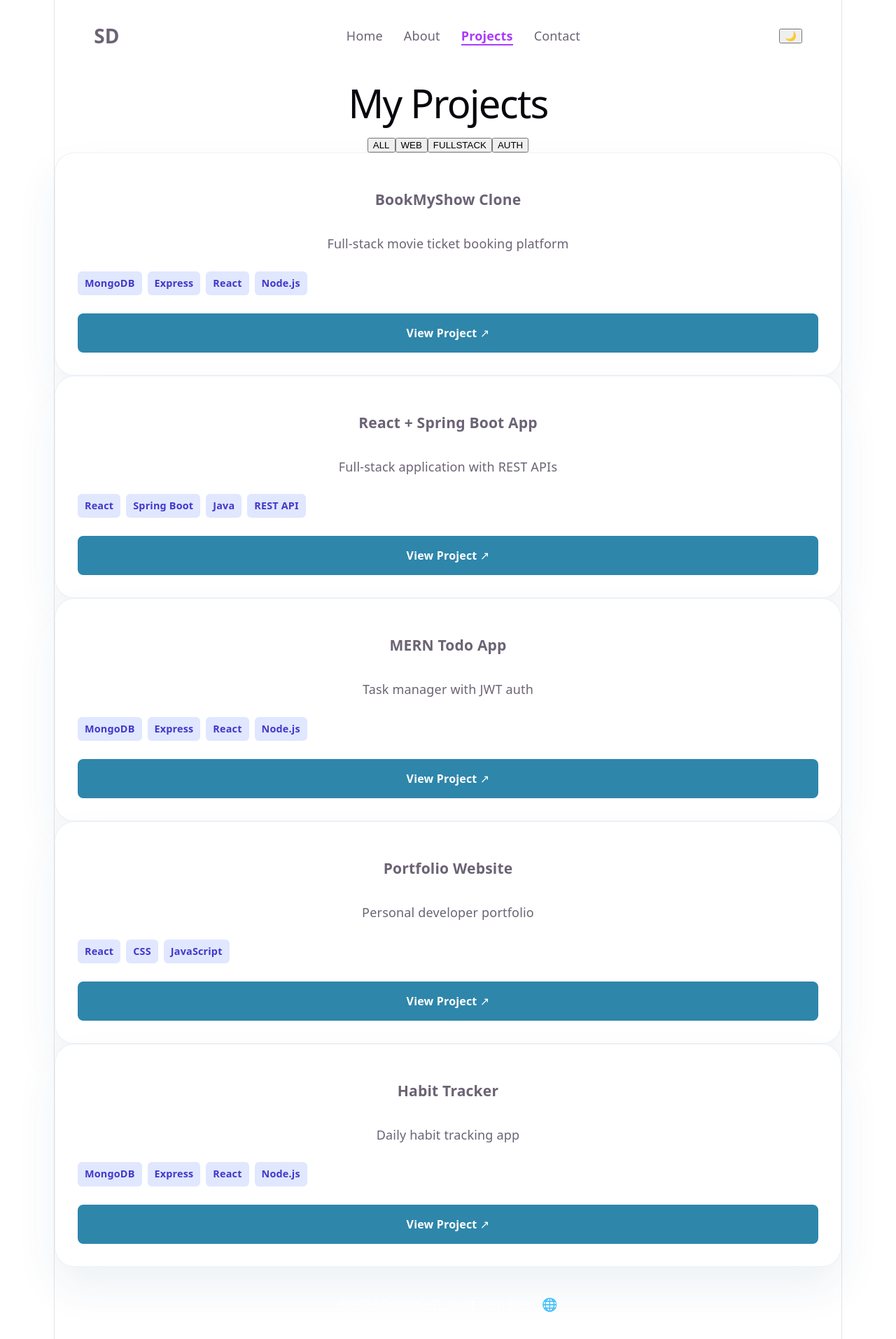
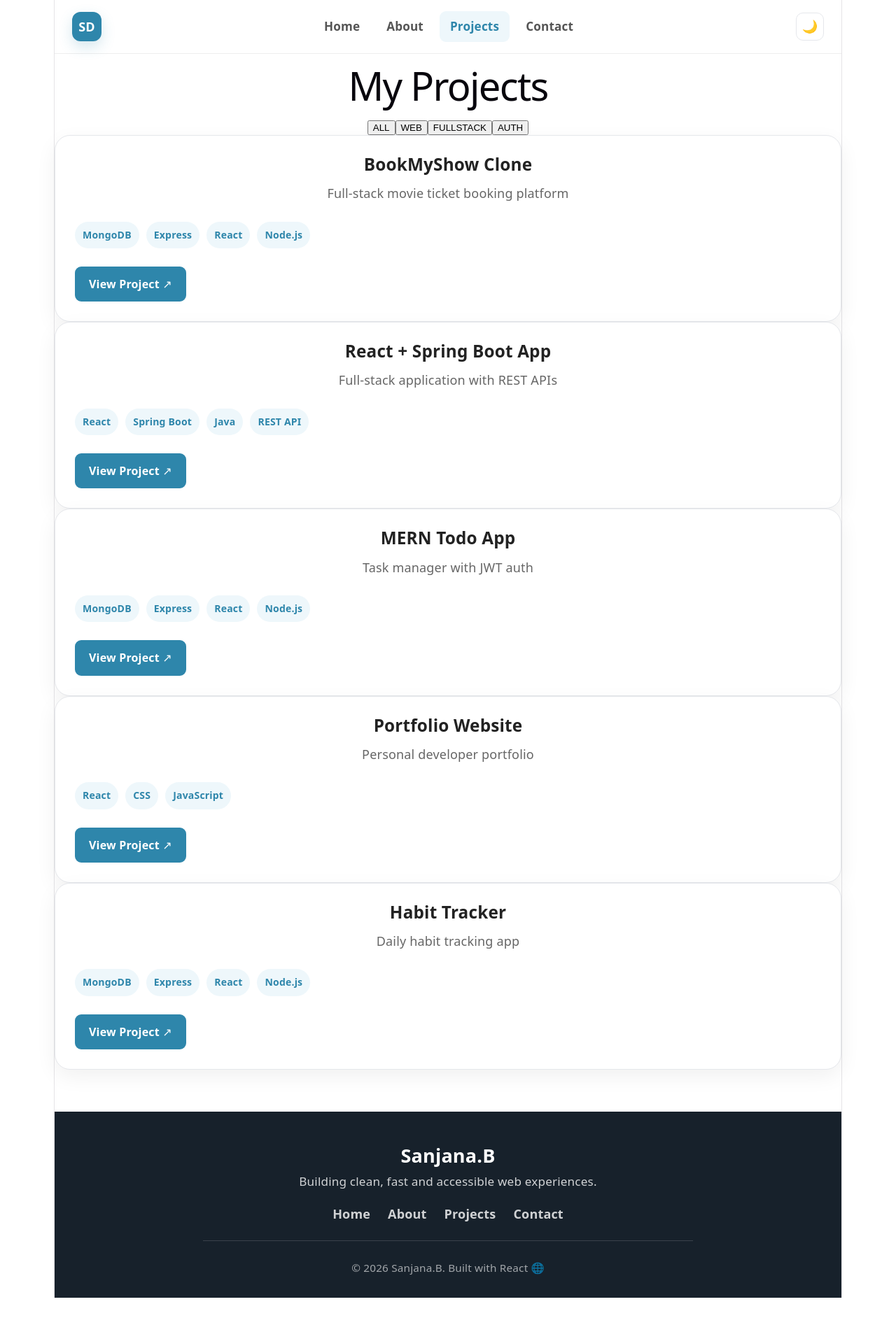
Before and after one commit to Sanjana-Deval/My-Portfolio, a React (Vite) app: page /projects in a window 1280 px wide. Shown: the top 1914 px of the page at 70% size. After the commit the page ends 1855 px from the top, so only its background shows below. Built offline with nearby package versions, Linux system fonts and the light colour scheme.

Commit message:
project commit

```diff
--- a/src/components/Footer/Footer.css
+++ b/src/components/Footer/Footer.css
@@ -1,7 +1,70 @@
+
 /* === FOOTER === */
-.site-footer{
-    background: var(--primary);
-    color: rgba(255, 255, 255, 0.8);
-    text-align: center;
-    padding: 40px 5%;
+
+.site-footer {
+  background: #17212b;
+  color: rgba(255, 255, 255, 0.8);
+  text-align: center;
+  padding: 50px 20px 30px;
+  margin-top: 60px;
 }
+
+.footer-content {
+  max-width: 900px;
+  margin: 0 auto;
+}
+
+.footer-logo {
+  font-size: 1.5rem;
+  font-weight: 800;
+  color: #ffffff;
+  margin-bottom: 10px;
+}
+
+.footer-text {
+  margin: 0 auto 20px;
+  max-width: 500px;
+  line-height: 1.6;
+  font-size: 0.95rem;
+}
+
+.footer-links {
+  display: flex;
+  justify-content: center;
+  gap: 25px;
+  margin: 20px 0;
+}
+
+.footer-links a {
+  color: rgba(255, 255, 255, 0.8);
+  text-decoration: none;
+  font-weight: 600;
+  transition: color 0.25s ease;
+}
+
+.footer-links a:hover {
+  color: #ffffff;
+}
+
+.footer-divider {
+  height: 1px;
+  background: rgba(255, 255, 255, 0.15);
+  margin: 25px auto;
+  max-width: 700px;
+}
+
+.footer-bottom {
+  font-size: 0.85rem;
+  color: rgba(255, 255, 255, 0.6);
+}
+
+@media (max-width: 600px) {
+  .site-footer {
+    padding: 40px 20px 25px;
+  }
+
+  .footer-links {
+    gap: 15px;
+    flex-wrap: wrap;
+  }
+}
--- a/src/components/Footer/Footer.jsx
+++ b/src/components/Footer/Footer.jsx
@@ -1,13 +1,40 @@
-import './Footer.css'
 
-function Footer(){
-    const year = new Date().getFullYear();
-    return(
-        <footer className='site-footer'>
-            <p>
-        &copy;{year} Sanjana.B. Built with React🌐
-    </p>
-        </footer>
-    )
+import { Link } from 'react-router-dom';
+import './Footer.css';
+
+function Footer() {
+  const year = new Date().getFullYear();
+
+  return (
+    <footer className="site-footer">
+
+      <div className="footer-content">
+
+        <div className="footer-logo">
+          Sanjana.B
+        </div>
+
+        <p className="footer-text">
+          Building clean, fast and accessible web experiences.
+        </p>
+
+        <div className="footer-links">
+          <Link to="/">Home</Link>
+          <Link to="/about">About</Link>
+          <Link to="/projects">Projects</Link>
+          <Link to="/contact">Contact</Link>
+        </div>
+
+        <div className="footer-divider"></div>
+
+        <div className="footer-bottom">
+          © {year} Sanjana.B. Built with React 🌐
+        </div>
+
+      </div>
+
+    </footer>
+  );
 }
-export default Footer; // We must export it so App.jsx can use it !
+
+export default Footer;
--- a/src/components/Navbar/Navbar.css
+++ b/src/components/Navbar/Navbar.css
@@ -1,81 +1,134 @@
-/* src/components/Navbar/Navbar.css */
 
 .site-header {
   position: sticky;
   top: 0;
   z-index: 1000;
-  background: var(--primary);
-  transition: background 0.3s ease, box-shadow 0.3s ease;
+  background: rgba(255, 255, 255, 0.92);
+  backdrop-filter: blur(12px);
+  border-bottom: 1px solid #eeeeee;
 }
 
 .navbar {
-  width: 100%;
-  box-sizing: border-box;
+  max-width: 1150px;
+  margin: 0 auto;
+  padding: 16px 25px;
+  display: flex;
+  align-items: center;
+  justify-content: space-between;
 }
 
-.navbar {
+/* Logo */
+
+.logo {
+  width: 42px;
+  height: 42px;
+  border-radius: 12px;
   display: flex;
-justify-content: space-between;
   align-items: center;
-padding: 20px 5%;
+  justify-content: center;
+  background: #2e86ab;
+  color: white;
+  font-weight: 800;
+  font-size: 1rem;
+  box-shadow: 0 8px 20px rgba(46, 134, 171, 0.2);
 }
 
-.logo {
-font-size: 28px;
-font-weight: bold;
-color: var(--white);
+/* Navigation */
+
+.nav-links {
+  display: flex;
+  align-items: center;
+  gap: 8px;
+  list-style: none;
+  margin: 0;
+  padding: 0;
 }
 
-.nav-links {
-list-style: none;
-display: flex;
-gap: 30px;
+.nav-links a {
+  display: block;
+  padding: 9px 15px;
+  border-radius: 9px;
+  color: #555;
+  text-decoration: none;
+  font-size: 0.95rem;
+  font-weight: 600;
+  transition: all 0.25s ease;
 }
 
-.nav-links li a {
-color: var(--white);
-text-decoration: none;
-font-weight: 500;
-transition: color 0.3s;
+.nav-links a:hover {
+  color: #2e86ab;
+  background: #eef7fb;
 }
 
-.nav-links li a:hover {
-color: var(--accent);
+.nav-links a.active {
+  color: #2e86ab;
+  background: #eef7fb;
 }
 
-.nav-links li a.active {
-color: var(--accent);
-font-weight: bold;
-border-bottom: 2px solid var(--accent);
+/* Theme button */
+
+.theme-toggle {
+  width: 40px;
+  height: 40px;
+  border: 1px solid #e5e7eb;
+  border-radius: 10px;
+  background: #ffffff;
+  cursor: pointer;
+  font-size: 1rem;
+  transition: transform 0.2s ease, box-shadow 0.2s ease;
 }
 
-/* === MOBILE NAVIGATION === */
+.theme-toggle:hover {
+  transform: translateY(-2px);
+  box-shadow: 0 6px 15px rgba(0, 0, 0, 0.08);
+}
+
+/* Mobile menu button */
+
 .menu-toggle {
   display: none;
-background: none;
-border: none;
-color: #fff;
-font-size: 30px;
+  width: 40px;
+  height: 40px;
+  border: 1px solid #e5e7eb;
+  border-radius: 10px;
+  background: #ffffff;
   cursor: pointer;
+  font-size: 1.2rem;
 }
 
-@media (max-width: 768px) {
-.menu-toggle {
-display: block;
+/* Mobile */
+
+@media (max-width: 700px) {
+
+  .navbar {
+    padding: 14px 18px;
   }
+
   .nav-links {
     display: none;
     position: absolute;
     top: 70px;
-left: 0;
-width: 100%;
-background: #1B4F72;
+    left: 18px;
+    right: 18px;
     flex-direction: column;
-text-align: center;
-padding: 20px 0;
-gap: 20px;
+    align-items: stretch;
+    padding: 12px;
+    background: #ffffff;
+    border: 1px solid #e5e7eb;
+    border-radius: 15px;
+    box-shadow: 0 15px 35px rgba(0, 0, 0, 0.1);
   }
+
   .nav-links.open {
     display: flex;
   }
+
+  .nav-links a {
+    text-align: center;
+    padding: 12px;
   }
+
+  .menu-toggle {
+    display: block;
+  }
+}
--- a/src/components/ProjectCard/ProjectCard.css
+++ b/src/components/ProjectCard/ProjectCard.css
@@ -1,49 +1,103 @@
-/* PROJECTS SECTION */
-.projects-grid {
-  display: grid;
-  grid-template-columns: repeat(auto-fill, minmax(300px, 1fr));
-  gap: 30px;
-  margin-top: 40px;
-}
+
 .project-card {
   background: #ffffff;
-  border: 1px solid rgba(15, 76, 132, 0.08);
-  border-radius: 28px;
+  border: 1px solid #e5e7eb;
+  border-radius: 22px;
   overflow: hidden;
-  box-shadow: 0 30px 60px rgba(15, 76, 132, 0.07);
-  transition: transform 0.3s ease, box-shadow 0.3s ease, border-color 0.3s ease;
+  box-shadow: 0 10px 30px rgba(0, 0, 0, 0.06);
+  transition: transform 0.35s ease, box-shadow 0.35s ease;
   display: flex;
   flex-direction: column;
+  height: 100%;
 }
+
 .project-card:hover {
-  transform: translateY(-12px);
-  box-shadow: 0 35px 80px rgba(15, 76, 132, 0.14);
-  border-color: rgba(15, 76, 132, 0.18);
+  transform: translateY(-8px);
+  box-shadow: 0 20px 45px rgba(46, 134, 171, 0.15);
 }
-.project-card img {
-  width: 100%;
-  height: 220px;
-  object-fit: cover;
-}
+
+/* Card content */
+
 .project-card-body {
-  padding: 32px;
-  gap: 16px;
-  flex: 1;
+  padding: 28px;
   display: flex;
   flex-direction: column;
+  gap: 14px;
+  flex: 1;
 }
+
+.project-card-body h3 {
+  font-size: 1.35rem;
+  margin: 0;
+  color: #222;
+}
+
+.project-card-body p {
+  color: #666;
+  line-height: 1.6;
+  margin: 0;
+  flex: 1;
+}
+
+/* Technology tags */
+
+
 .project-tags {
-    display: flex;
-    flex-wrap: wrap;
-    gap: 8px; /* This adds the space between tags! */
-    margin: 10px 0;
+  display: flex;
+  flex-wrap: wrap;
+  gap: 10px;
+  margin: 12px 0;
 }
 
 .tag {
-    background: #e0e7ff; /* Soft blue background */
-    color: #4338ca;      /* Dark blue text */
-    padding: 4px 10px;
-    border-radius: 6px;
-    font-size: 0.8rem;
-    font-weight: 600;
+  display: inline-block;
+  background: #eef7fb;
+  color: #2e86ab;
+  padding: 6px 12px;
+  border-radius: 20px;
+  font-size: 0.8rem;
+  font-weight: 600;
+  white-space: nowrap;
 }
+
+
+
+.tag {
+  background: #eef7fb;
+  color: #2e86ab;
+  padding: 6px 11px;
+  border-radius: 20px;
+  font-size: 0.78rem;
+  font-weight: 600;
+}
+
+/* View Project */
+
+.project-card .btn {
+  display: inline-flex;
+  align-items: center;
+  justify-content: center;
+  width: fit-content;
+  text-decoration: none;
+  padding: 10px 18px;
+  border-radius: 9px;
+  font-weight: 600;
+  transition: transform 0.25s ease, box-shadow 0.25s ease;
+}
+
+.project-card .btn:hover {
+  transform: translateY(-2px);
+  box-shadow: 0 7px 18px rgba(46, 134, 171, 0.2);
+}
+
+/* Mobile */
+
+@media (max-width: 650px) {
+  .project-card-body {
+    padding: 23px;
+  }
+
+  .project-card-body h3 {
+    font-size: 1.2rem;
+  }
+}
--- /dev/null
+++ b/src/pages/ProjectDetail.css
@@ -0,0 +1,151 @@
+
+.project-detail {
+  max-width: 1000px;
+  margin: 0 auto;
+  padding: 70px 20px 100px;
+}
+
+/* Back button */
+
+.back-link {
+  display: inline-flex;
+  align-items: center;
+  gap: 6px;
+  color: #2e86ab;
+  text-decoration: none;
+  font-weight: 600;
+  margin-bottom: 35px;
+  transition: transform 0.2s ease;
+}
+
+.back-link:hover {
+  transform: translateX(-4px);
+}
+
+/* Main card */
+
+.project-detail-content {
+  background: #ffffff;
+  border: 1px solid #e5e7eb;
+  border-radius: 28px;
+  padding: 55px;
+  box-shadow: 0 20px 60px rgba(0, 0, 0, 0.07);
+}
+
+/* Heading */
+
+.project-label {
+  color: #2e86ab;
+  font-size: 0.8rem;
+  font-weight: 700;
+  letter-spacing: 3px;
+  margin: 0 0 12px;
+}
+
+.project-detail-header h1 {
+  font-size: 3.2rem;
+  line-height: 1.15;
+  margin: 0 0 20px;
+  color: #1f2937;
+}
+
+.project-description {
+  color: #606b78;
+  font-size: 1.1rem;
+  line-height: 1.8;
+  max-width: 780px;
+}
+
+/* Technologies */
+
+.project-tech {
+  margin-top: 45px;
+  padding-top: 35px;
+  border-top: 1px solid #eeeeee;
+}
+
+.project-tech h2 {
+  font-size: 1.35rem;
+  margin: 0 0 20px;
+  color: #222222;
+}
+
+.detail-tags {
+  display: flex;
+  flex-wrap: wrap;
+  gap: 10px;
+}
+
+.detail-tag {
+  background: #eef7fb;
+  color: #2e86ab;
+  padding: 9px 16px;
+  border-radius: 50px;
+  font-size: 0.85rem;
+  font-weight: 600;
+  border: 1px solid #d7edf5;
+}
+
+/* Buttons */
+
+.project-actions {
+  display: flex;
+  gap: 16px;
+  margin-top: 45px;
+}
+
+.project-actions .btn {
+  display: inline-flex;
+  align-items: center;
+  justify-content: center;
+  padding: 12px 22px;
+  border-radius: 10px;
+  text-decoration: none;
+  font-weight: 600;
+  transition: all 0.25s ease;
+}
+
+.project-actions .btn:hover {
+  transform: translateY(-3px);
+}
+
+/* Not found */
+
+.project-not-found {
+  text-align: center;
+  padding: 100px 20px;
+}
+
+.project-not-found h2 {
+  margin-bottom: 25px;
+}
+
+/* Mobile */
+
+@media (max-width: 650px) {
+  .project-detail {
+    padding: 45px 18px 70px;
+  }
+
+  .project-detail-content {
+    padding: 30px 22px;
+    border-radius: 20px;
+  }
+
+  .project-detail-header h1 {
+    font-size: 2.3rem;
+  }
+
+  .project-description {
+    font-size: 1rem;
+  }
+
+  .project-actions {
+    flex-direction: column;
+  }
+
+  .project-actions .btn {
+    width: 100%;
+    box-sizing: border-box;
+  }
+}
--- a/src/pages/ProjectDetail.jsx
+++ b/src/pages/ProjectDetail.jsx
@@ -1,20 +1,83 @@
+
 import { useParams, Link } from 'react-router-dom';
 import { projectsData } from '../data/projects';
+import './ProjectDetail.css';
 
 function ProjectDetail() {
-const { id } = useParams();
-const project = projectsData.find(p => p.id === parseInt(id));
+  const { id } = useParams();
 
-if (!project) return <h2>Project not found!</h2>;
+  const project = projectsData.find(
+    p => p.id === parseInt(id)
+  );
 
-return (
-    <div className='container'>
-        <Link to='/projects'>← Back</Link>
-        <h1>{project.title}</h1>
-        <p>{project.longDesc}</p>
-    </div>
-);
+  if (!project) {
+    return (
+      <div className="project-not-found container">
+        <h2>Project not found!</h2>
+        <Link to="/projects" className="btn btn-primary">
+          ← Back to Projects
+        </Link>
+      </div>
+    );
+  }
 
+  return (
+    <section className="project-detail container">
 
+      <Link to="/projects" className="back-link">
+        ← Back to Projects
+      </Link>
+
+      <div className="project-detail-content">
+
+        <div className="project-detail-header">
+          <p className="project-label">PROJECT</p>
+
+          <h1>{project.title}</h1>
+
+          <p className="project-description">
+            {project.longDesc}
+          </p>
+        </div>
+
+        <div className="project-tech">
+          <h2>Technologies Used</h2>
+
+          <div className="detail-tags">
+            {project.tech.map((tech, index) => (
+              <span key={index} className="detail-tag">
+                {tech}
+              </span>
+            ))}
+          </div>
+        </div>
+
+        <div className="project-actions">
+
+          <a
+            href={project.liveUrl}
+            target="_blank"
+            rel="noopener noreferrer"
+            className="btn btn-primary"
+          >
+            Live Demo ↗
+          </a>
+
+          <a
+            href={project.githubUrl}
+            target="_blank"
+            rel="noopener noreferrer"
+            className="btn btn-secondary"
+          >
+            GitHub ↗
+          </a>
+
+        </div>
+
+      </div>
+
+    </section>
+  );
 }
+
 export default ProjectDetail;
```
Also changed, not shown: src/components/ContactForm/ContactForm.css (+71 -29 lines). Lines whose indentation alone changed are shown as unchanged.
